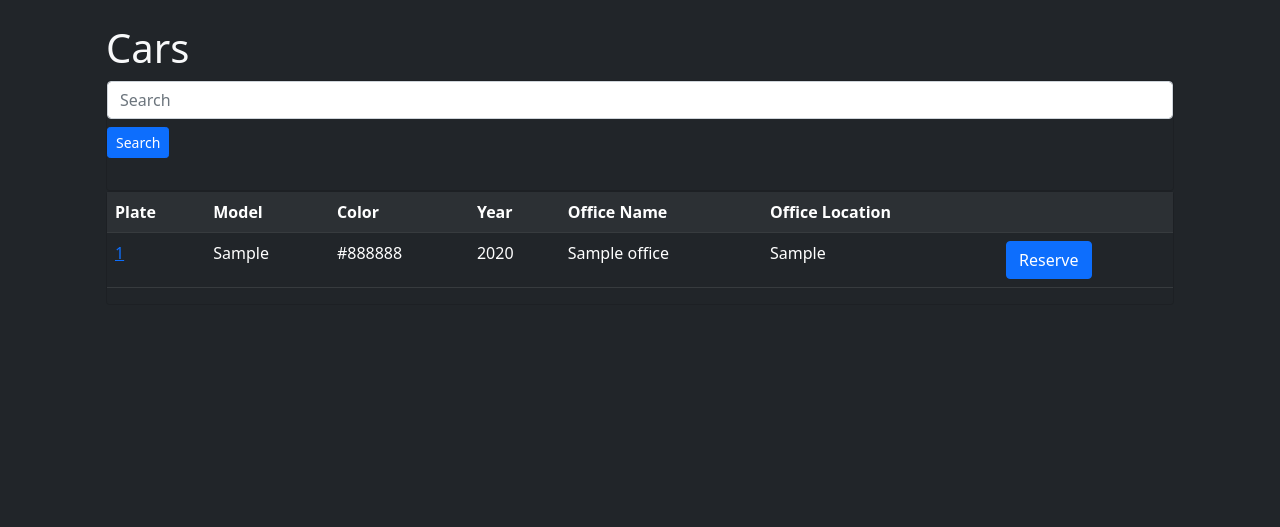
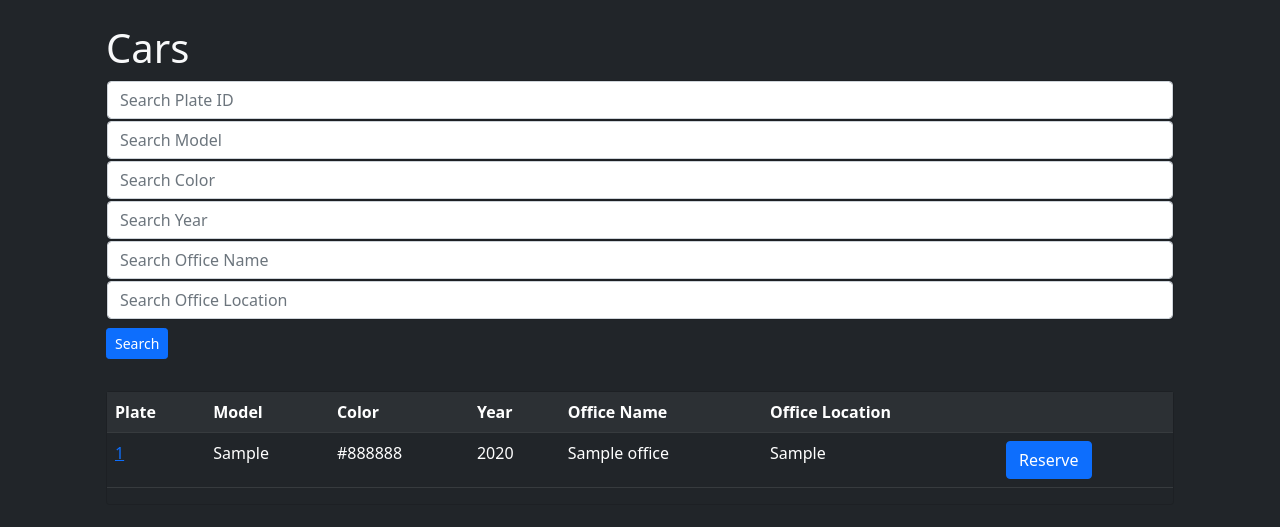
Before and after one commit to Youssef1313/Car-Rental-System, a Django app: page /cars/ in a window 1280 px wide. Shown: the part 56-583 px from the top of the page. Run offline with Django 4.2, Linux system fonts and the light colour scheme; tables that the repository leaves empty hold one stand-in row (values such as "Sample post").

Commit message:
Search (#43)
* Search Customer

* Search Customer

* Search Customer

* Search

* Search

* Search

* search_fix

* search_fix

```diff
--- a/project/company/views/car_views.py
+++ b/project/company/views/car_views.py
@@ -5,15 +5,20 @@ from ..models import Car, CarStatus, Office, Reservation
 
 
 def cars(request):
-    if 'value' in request.GET:
-        val = request.GET['value']
-        mult_search = Q(Q(plate_id__icontains=val)|
-                         Q(model__icontains=val)|
-                         Q(color__icontains=val)|
-                         Q(year__icontains=val)|
-                         Q(belong_office__office_name__icontains=val)|
-                         Q(belong_office__office_location__icontains=val))
+    if 'search_plate_id' in request.GET:
+        search_plate_id = request.GET['search_plate_id']
+        search_model = request.GET['search_model']
+        search_color = request.GET['search_color']
+        search_year = request.GET['search_year']
+        search_office_name = request.GET['search_office_name']
+        search_office_location = request.GET['search_office_location']
 
+        mult_search = Q(Q(plate_id__icontains=search_plate_id)&
+                        Q(model__icontains=search_model)&
+                        Q(color__icontains=search_color)&
+                        Q(year__icontains=search_year)&
+                        Q(belong_office__office_name__icontains=search_office_name)&
+                        Q(belong_office__office_location__icontains=search_office_location))
         cars = Car.objects.filter(mult_search)
     else:
         cars = Car.objects.all()
--- a/project/templates/cars/cars.html
+++ b/project/templates/cars/cars.html
@@ -16,11 +16,36 @@
     }
 </script>
 <h1>Cars</h1>
-<div class="card bg-dark text-white">
-	<form class="form-inline md-form mr-auto mb-4">
-		<input class="form-control mr-sm-2" type="search" placeholder="Search" aria-label="Search" name="value">
-		<button class="btn btn-primary blue-gradient  btn-rounded btn-sm my-2" type="submit">Search</button>
-	</form>
+
+<div>
+    <form class="form-inline md-form mr-auto mb-4">
+        <div class="card bg-dark text-white">
+            <input class="form-control mr-sm-2" type="search" placeholder="Search Plate ID" aria-label="Search"
+                name="search_plate_id">
+        </div>
+        <div class="card bg-dark text-white">
+            <input class="form-control mr-sm-2" type="search" placeholder="Search Model" aria-label="Search"
+                name="search_model">
+        </div>
+        <div class="card bg-dark text-white">
+            <input class="form-control mr-sm-2" type="search" placeholder="Search Color" aria-label="Search"
+                name="search_color">
+        </div>
+        <div class="card bg-dark text-white">
+            <input class="form-control mr-sm-2" type="search" placeholder="Search Year" aria-label="Search"
+                name="search_year">
+        </div>
+        <div class="card bg-dark text-white">
+            <input class="form-control mr-sm-2" type="search" placeholder="Search Office Name" aria-label="Search"
+                name="search_office_name">
+        </div>
+        <div class="card bg-dark text-white">
+            <input class="form-control mr-sm-2" type="search" placeholder="Search Office Location" aria-label="Search"
+                name="search_office_location">
+        </div>
+
+        <button class="btn btn-primary blue-gradient  btn-rounded btn-sm my-2" type="submit">Search</button>
+    </form>
 </div>
 
 <div>
```
Also changed, not shown: project/company/views/customer_views.py (+4 -4 lines).
